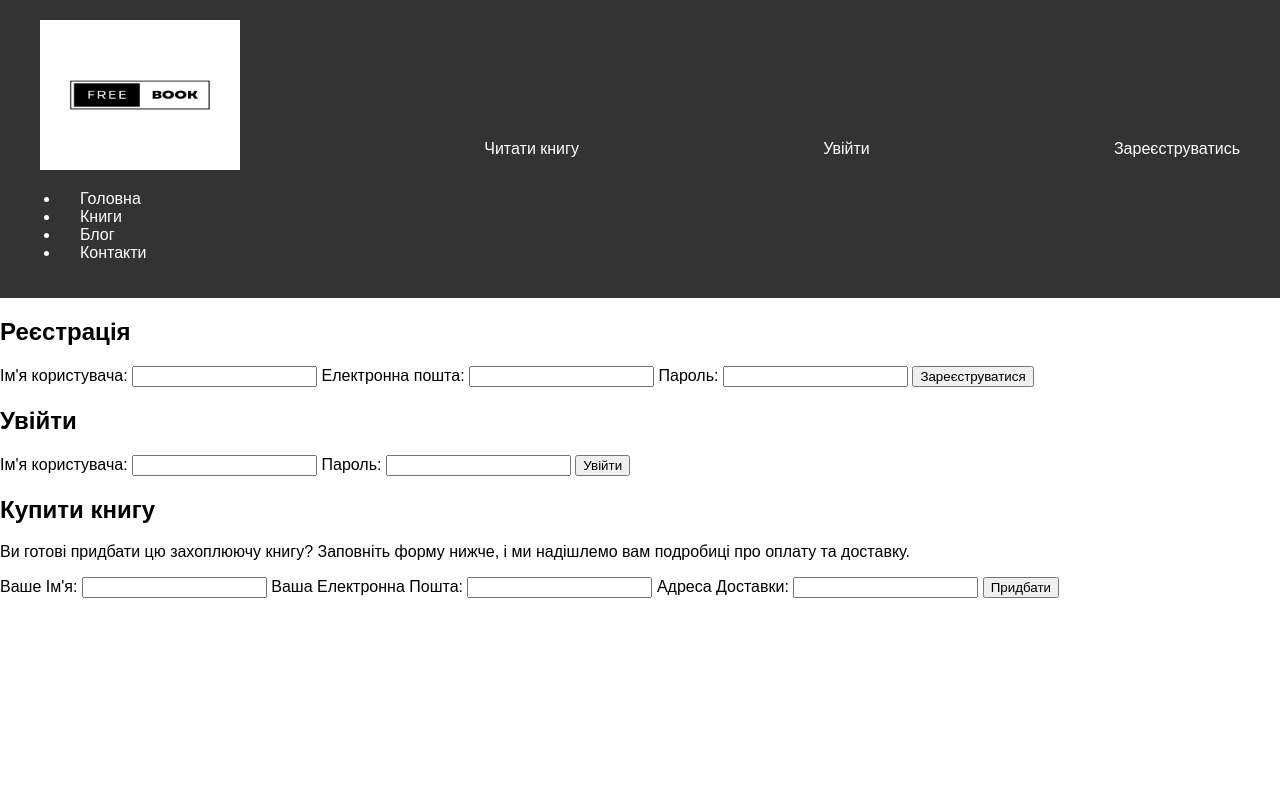
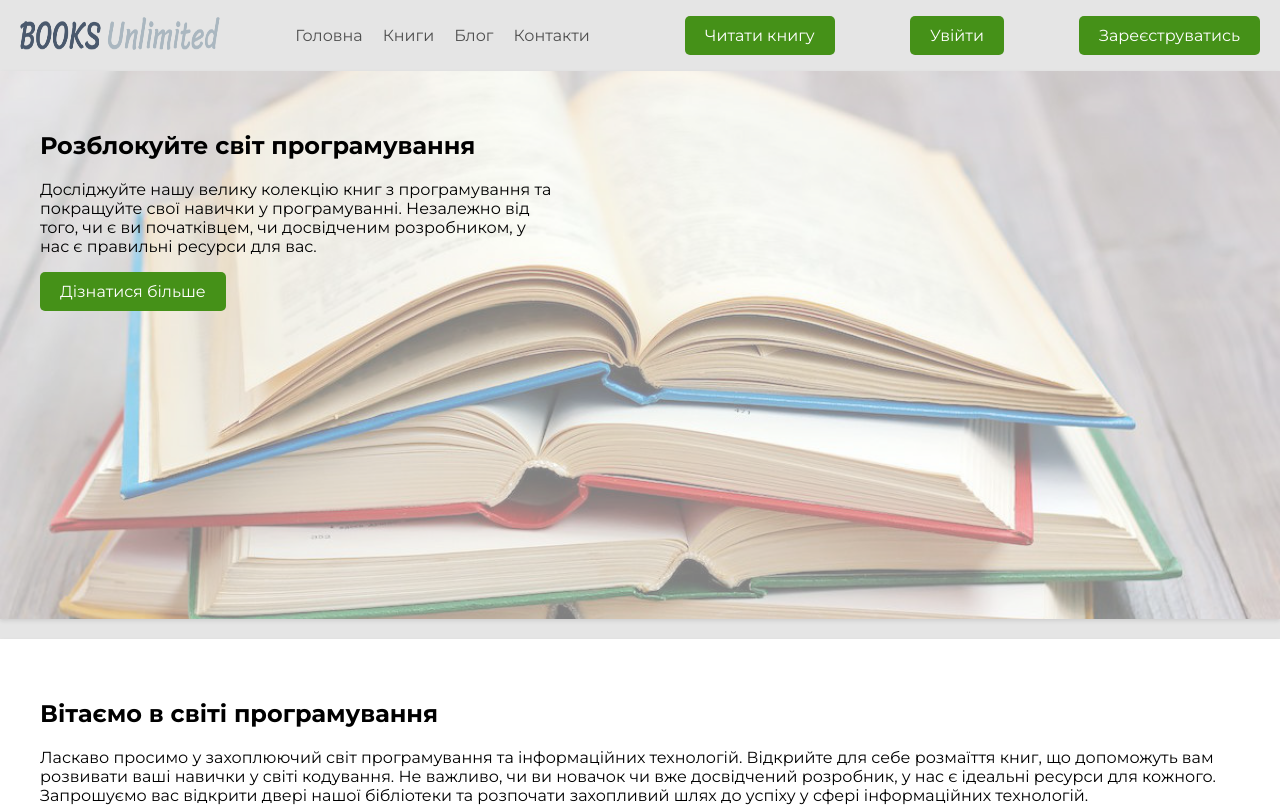
Before and after one commit to zlukaprapor/free_book_lending_page, a website: page index.html in a window 1280 px wide. Shown: the top 808 px of the page. Drawn offline with Linux system fonts and the light colour scheme.

Commit message:
CSS header, hero

```diff
--- a/index.html
+++ b/index.html
@@ -1,21 +1,28 @@
 <!DOCTYPE html>
-<html lang="en">
+<html lang="uk">
 <head>
     <meta charset="UTF-8">
     <meta name="viewport" content="width=device-width, initial-scale=1.0">
     <link rel="stylesheet" type="text/css" href="styles.css">
+    <link rel="preconnect" href="https://fonts.googleapis.com">
+    <link rel="preconnect" href="https://fonts.gstatic.com" crossorigin>
+    <link rel="preconnect" href="https://fonts.googleapis.com">
+    <link rel="preconnect" href="https://fonts.gstatic.com" crossorigin>
+    <link href="https://fonts.googleapis.com/css2?family=Montserrat:ital,wght@0,100;0,200;0,300;0,400;0,600;0,700;0,800;0,900;1,100;1,200;1,400;1,500;1,600;1,700;1,800;1,900&family=Roboto:ital,wght@0,100;0,300;0,400;0,500;0,700;0,900;1,100;1,300;1,400;1,500;1,700;1,900&display=swap"
+          rel="stylesheet">
     <title>BOOKS</title>
 </head>
 <body>
 <header>
     <!-- Навігаційний бар -->
     <div class="navbar">
-        <nav>
+
         <div class="logo">
             <a href="#">
-                    <img style="width: 200px; height: 150px;" src="./image/Free.png" alt="BOOKS">
+                <img style="width: 200px; height: 150px;" src="./image/books-unlimited-low-resolution-logo-color-on-transparent-background.png" alt="BOOKS">
             </a>
         </div>
+        <nav>
             <ul>
                 <li><a href="#hero">Головна</a></li>
                 <li><a href="#books">Книги</a></li>
@@ -31,7 +38,7 @@
             <a href="#" class="button">Увійти</a>
         </div>
         <div class="cta">
-            <a href="#" class="button">Зареєструватись</a>
+            <a  href="#" class="button">Зареєструватись</a>
         </div>
     </div>
     <section id="reg" class="registration">
@@ -49,7 +56,7 @@
             <button type="submit">Зареєструватися</button>
         </form>
     </section>
-    <section class="login">
+    <section id="login" class="login">
         <h2>Увійти</h2>
         <form action="/submit" method="post">
             <label for="username">Ім'я користувача:</label>
@@ -81,11 +88,14 @@
 <main>
     <!-- Hero Section -->
     <section id="hero" class="hero">
+        <div class="hero-content">
             <h1>Розблокуйте світ програмування</h1>
-        <p>Досліджуйте нашу велику колекцію книг з програмування та покращуйте свої навички у програмуванні. Незалежно
+            <p>Досліджуйте нашу велику колекцію книг з програмування та покращуйте свої навички у програмуванні.
+                Незалежно
                 від того, чи є ви початківцем, чи досвідченим розробником, у нас є правильні ресурси для вас.</p>
-        <img src="./image/hero.jpg" alt="Bookshelf with various books">
             <a href="#learn-more" class="button">Дізнатися більше</a>
+        </div>
+
     </section>
     <!-- Секція "Дізнатися більше" -->
     <section id="learn-more" class="learn-more">
@@ -227,8 +237,8 @@
 <footer>
 
     <div id="footer" class="footer-content">
-        <div class="footer-logo">
-            <a href="#"><img src="./image/Free.png" alt="BOOKS Logo"></a>
+        <div class="logo">
+            <a href="#"><img src="./image/books-unlimited-low-resolution-logo-color-on-transparent-background.png" alt="BOOKS Logo"></a>
         </div>
         <div class="footer-nav">
             <ul>
--- a/styles.css
+++ b/styles.css
@@ -1,64 +1,110 @@
 /* Стилі для загального вигляду */
+#reg,
+#login,
+#buy,
+#learn-more{
+    display: none;
+}
+
 body {
-    font-family: Arial, sans-serif;
+    font-family: Montserrat, sans-serif;
     margin: 0;
     padding: 0;
+    background-color: #e5e5e5;
 }
-
-.header {
-    background-color: #333; /* Колір фону навігаційного бару */
-    color: #fff; /* Колір тексту в навігаційному барі */
-    padding: 20px;
-    text-align: center;
-}
-
-.navbar {
-    display: flex; /* Встановлення flex-контейнера */
-    justify-content: space-between; /* Рівномірний розподіл елементів по ширині */
-    align-items: center; /* Вирівнювання по вертикалі в центр */
-    background-color: #333; /* Колір фону навігаційного бару */
-    color: #fff; /* Колір тексту в навігаційному барі */
+.container {
+    display: grid;
+    grid-template-columns: repeat(12, 1fr);
+    grid-gap: 20px;
+    max-width: 1200px;
+    margin: 0 auto;
     padding: 20px;
 }
 
-.navbar a {
-    color: #fff; /* Колір посилань в навігаційному барі */
+.header,.hero, .learn-more, .intro, .recommended-books, .feature-book, .become-author, .testimonials, .blog, .newsletter {
+    background-color: #fff;
+    padding: 40px;
+    margin-bottom: 20px;
+    box-shadow: 0 2px 4px rgba(0, 0, 0, 0.1);
+}
+a {
     text-decoration: none;
-    margin: 0 20px;
+    color: #4f4f4f;
+    transition: color 0.3s;
+}
+a:hover {
+    color: #0d0d0e;
+    font-weight: bold;
 }
 
-/* Стилі для головного розділу (Hero Section) */
-.hero {
-    background-image: url("hero-background.jpg"); /* Зображення фону головного розділу */
-    background-size: cover;
-    background-position: center;
-    color: #fff; /* Колір тексту у головному розділі */
-    padding: 100px 0;
-    text-align: center;
+.button {
+    display: inline-block;
+    padding: 10px 20px;
+    background-color: #459118;
+    color: #fff;
+    text-decoration: none;
+    border: none;
+    border-radius: 5px;
+    cursor: pointer;
+    transition: background-color 0.3s, color 0.3s;
+}
+.button:hover {
+    background-color: #357e0a;
+    color: #fff;
+}
+.logo img {
+    width: 152px;
+    max-height: 33px;
+}
+.navbar {
+    display: flex;
+    justify-content: space-between;
+    align-items: center;
+    background-color: #e5e5e5;
+    padding: 10px 20px;
+    color: #fff;
+}
+.cta {
+    display: flex;
+    gap: 10px;
+}
+.navbar ul {
+    display: flex;
+    list-style: none;
+    padding: 0;
+}
+.navbar li {
+    margin-right: 20px;
 }
 
-.hero h1 {
-    font-size: 36px;
-    margin-bottom: 20px;
+.hero {
+    display: flex;
+    align-items: center;
+    height: 468px; /* Задаємо висоту контейнера hero */
+    background: url("./image/hero.jpg") center/cover;
+    position: relative;
 }
 
-.hero p {
-    font-size: 18px;
-    margin-bottom: 30px;
+.hero img {
+    height: 100%; /* Зробити картинку займання всю висоту секції */
+    width: auto; /* Автоматично обчислити ширину, щоб зберегти співвідношення сторін */
 }
-
-/* Стилі для решти секцій можна додавати аналогічно */
-
-/* Стилі для футера */
-footer {
-    background-color: #333; /* Колір фону футера */
-    color: #fff; /* Колір тексту в футері */
-    padding: 20px 0;
-    text-align: center;
+.hero::before {
+    content: '';
+    position: absolute;
+    top: 0;
+    left: 0;
+    width: 100%;
+    height: 100%;
+    background: rgba(255, 255, 255, 0.5);
+    z-index: 1;
 }
-
-.footer a {
-    color: #fff; /* Колір посилань у футері */
-    text-decoration: none;
-    margin: 0 20px;
+.hero-content {
+    position: absolute; /* Змінили позицію на absolute */
+    left: 20px; /* Розміщуємо лівіше (за бажанням можна змінити значення) */
+    top: 20px; /* Розміщуємо вгорі (за бажанням можна змінити значення) */
+    width: 518px;
+    padding: 20px; /* Додали відступи для контейнера */
+    color: #000; /* Змінили колір тексту */
+    z-index: 2
 }
```
Also changed, not shown: image/books-unlimited-low-resolution-logo-color-on-transparent-background.png (added). Lines whose indentation alone changed are shown as unchanged.
